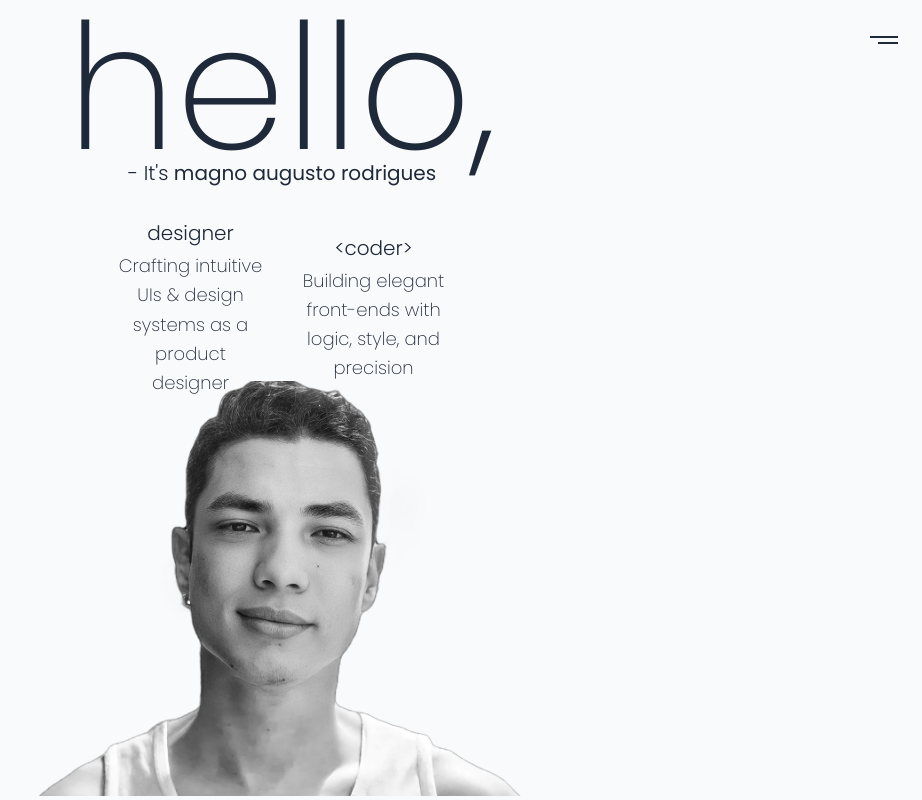
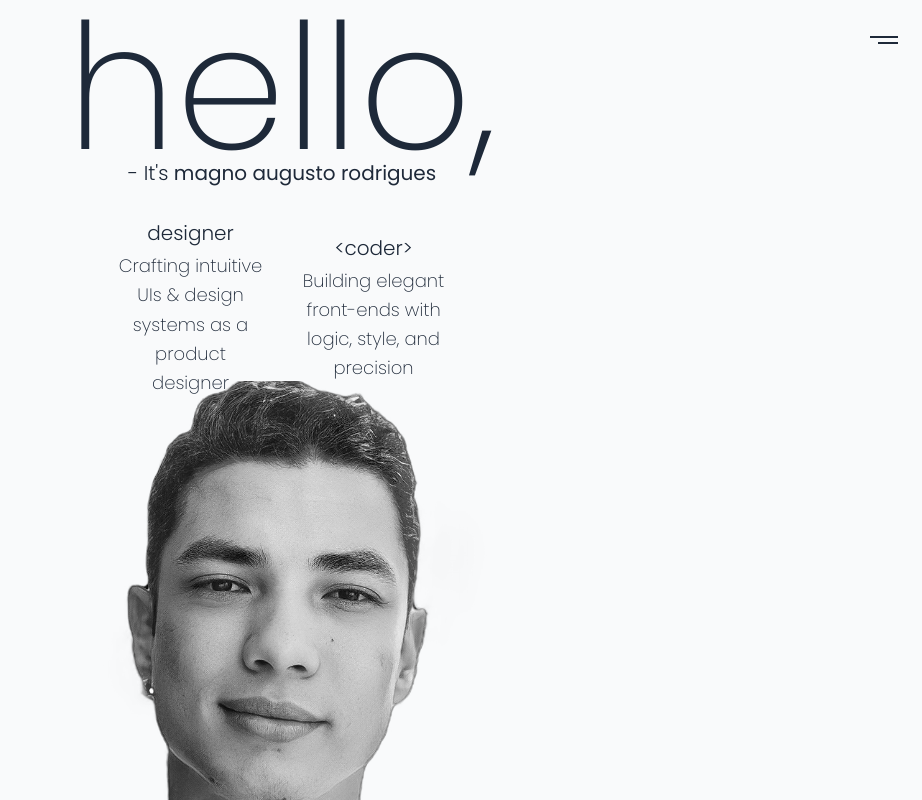
Before and after one commit to magnoaugustoo/landingpage, a Next.js app: page / in a window 1280 px wide. Shown: the top 800 px of the page, without its empty margins (358-1280 px from the left). Built offline with nearby package versions, Linux system fonts and the light colour scheme.

Commit message:
Final design

```diff
--- a/pages/index.tsx
+++ b/pages/index.tsx
@@ -1,6 +1,7 @@
 import { useState, useEffect, useRef } from 'react';
 import Head from 'next/head';
 import Image from 'next/image';
+import { motion } from 'framer-motion';
 
 export default function Home() {
   const [menuOpen, setMenuOpen] = useState(false);
@@ -133,8 +134,8 @@ export default function Home() {
           <Image
             src="/home.png"
             alt="Magno Augusto Rodrigues"
-            width={500}
-            height={500}
+            width={700}
+            height={700}
             className="object-cover"
             priority
           />
```
Also changed, not shown: package.json (+6 -6 lines).
